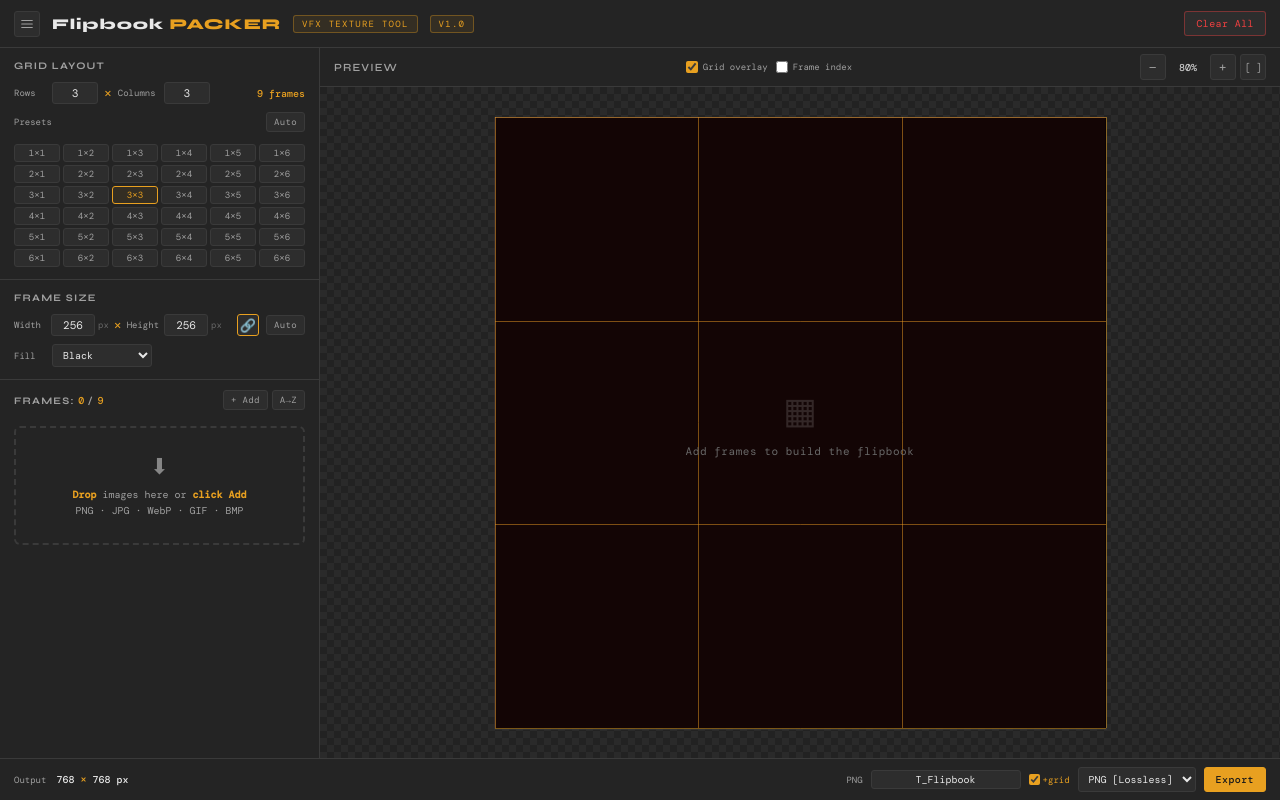
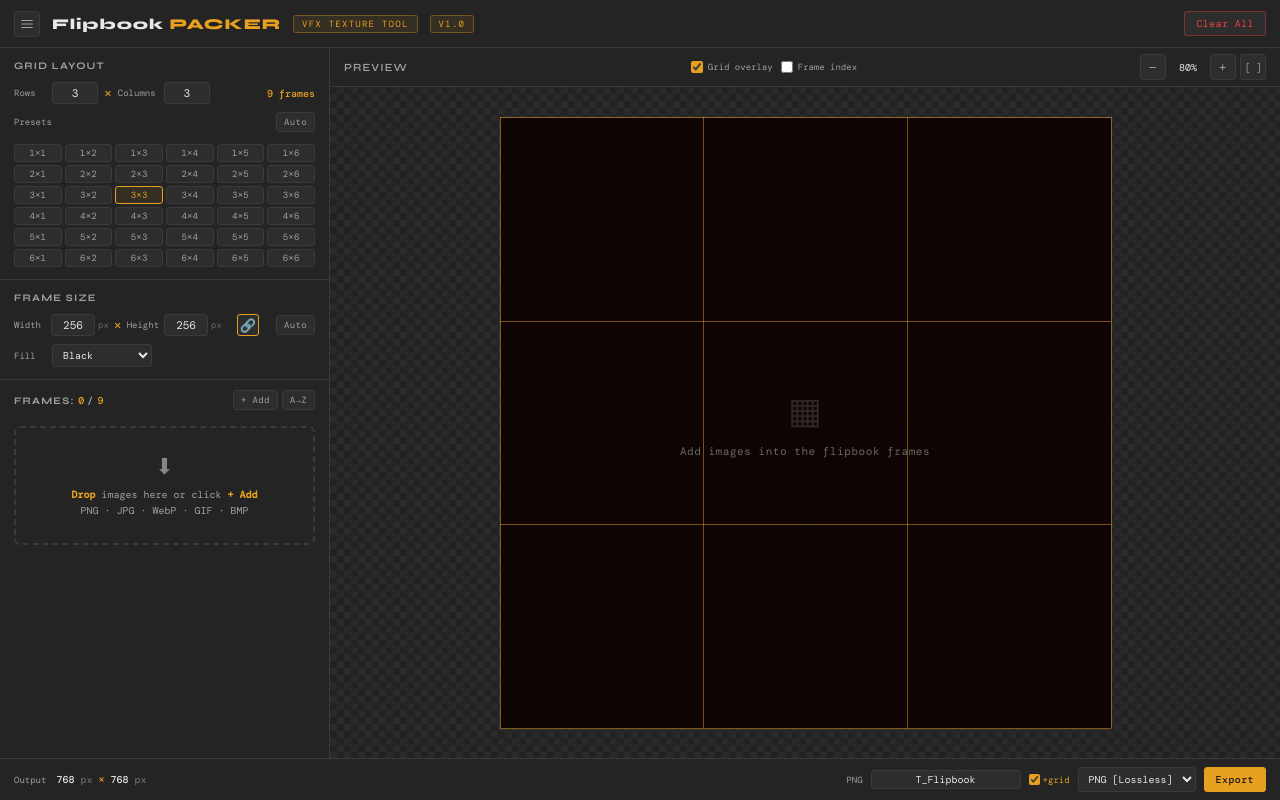
Before and after one commit to ciscovfx/ciscovfx.github.io, a plain HTML site: page tools/flipbook-packer/index.html in a window 1280 px wide. Drawn offline with nearby package versions, Linux system fonts and the light colour scheme; a web font is replaced by a local one.

Commit message:
Update flipbook packer

```diff
--- a/tools/flipbook-packer/index.html
+++ b/tools/flipbook-packer/index.html
@@ -16,7 +16,7 @@
         *,*::before,*::after{margin:0;padding:0;box-sizing:border-box}
         body{font-family:var(--font-mono);background:var(--bg);color:var(--text);height:100vh;overflow:hidden;font-size:13px}
 
-        .app{display:grid;grid-template-columns:320px 1fr;grid-template-rows:48px 1fr 42px;height:100vh}
+        .app{display:grid;grid-template-columns:330px 1fr;grid-template-rows:48px 1fr 42px;height:100vh}
         .header{grid-column:1/-1;display:flex;align-items:center;justify-content:space-between;padding:0 18px;border-bottom:1px solid var(--border);background:var(--surface)}
         .header-left{display:flex;align-items:center;gap:12px}
         .header h1{font-family:var(--font-display);font-size:15px;font-weight:800;letter-spacing:.06em}
@@ -151,7 +151,7 @@
         .footer-right{display:flex;align-items:center;gap:8px}
         .res-label{font-size:9px;color:var(--text-muted)}
         .res-badge{font-size:10px;color:var(--accent);font-weight:500;min-width:100px}
-        .res-val{color:var(--text)}.res-x{color:var(--accent)}.res-unit{color:var(--text)}
+        .res-val{color:var(--text)}.res-x{color:var(--accent)}.res-unit{color:var(--text-dim)}
         .format-select{font-family:var(--font-mono);font-size:10px;padding:4px 6px;border:1px solid var(--border);border-radius:3px;background:var(--surface-2);color:var(--text);cursor:pointer;outline:none}
         .sg-input{font-family:var(--font-mono);font-size:10px;padding:2px 4px;text-align:center;border:1px solid var(--border);border-radius:3px;background:var(--surface-2);color:var(--text);outline:none}
         .sg-input:focus{border-color:var(--accent)}
@@ -263,7 +263,7 @@
             <div class="drop-zone" id="dropZone">
                 <div class="drop-zone-icon">&#x2B07;</div>
                 <div class="drop-zone-text">
-                    <span class="drop-cta">Drop</span> images here or <span class="drop-cta">click Add</span><br>
+                    <span class="drop-cta">Drop</span> images here or click<span class="drop-cta"> + Add</span><br>
                     PNG &middot; JPG &middot; WebP &middot; GIF &middot; BMP
                 </div>
             </div>
@@ -290,7 +290,7 @@
             <canvas id="gridOverlay"></canvas>
             <div class="empty-preview" id="emptyPreview">
                 <div class="ep-icon">&#x25A6;</div>
-                <div class="ep-text">Add frames to build the flipbook</div>
+                <div class="ep-text">Add images into the flipbook frames</div>
             </div>
             <div class="pixel-info" id="pixelInfo" style="display:none">
                 <span>Frame <span id="piFrame">&mdash;</span></span>
@@ -302,7 +302,7 @@
     <div class="footer">
         <div class="footer-left">
             <span class="res-label">Output</span>
-            <span class="res-badge" id="atlasResBadge"><span class="res-val">&mdash;</span> <span class="res-x">&times;</span> <span class="res-val">&mdash;</span> <span class="res-unit">px</span></span>
+            <span class="res-badge" id="atlasResBadge"><span class="res-val">&mdash;</span><span class="res-unit"> px</span> <span class="res-x">&times;</span> <span class="res-val">&mdash;</span><span class="res-unit"> px</span></span>
         </div>
         <div class="footer-right">
             <span class="file-est" id="fileEst"></span>
@@ -347,7 +347,7 @@ const MAX_ATLAS = 12288;
 function showAtlasWarn() {
     const el = document.getElementById('atlasWarn');
     el.querySelector('.iw-text').textContent =
-        '\u26A0 Output limit ' + MAX_ATLAS + 'px per axis. Frame size capped to ' + fW + '\u00D7' + fH + ' px.';
+        '\u26A0 Output limit ' + MAX_ATLAS + 'px per axis. Frame size capped to ' + fW + '\u00D7' + fH + 'px.';
     el.classList.add('visible');
 }
 
@@ -406,9 +406,10 @@ function updateGridUI() {
     });
     document.getElementById('atlasResBadge').innerHTML =
     '<span class="res-val">' + (gCols * fW) + '</span>' +
+    '<span class="res-unit"> px</span>' +
     ' <span class="res-x">\u00D7</span> ' +
     '<span class="res-val">' + (gRows * fH) + '</span>' +
-    ' <span class="res-unit">px</span>';
+    '<span class="res-unit"> px</span>';
     checkAtlasLimit();
     updateEstimate();
     checkGridOverflow();
@@ -451,9 +452,10 @@ function updateFrameSize(from) {
     document.getElementById('fH').value = fH;
     document.getElementById('atlasResBadge').innerHTML =
     '<span class="res-val">' + (gCols * fW) + '</span>' +
+    '<span class="res-unit"> px</span>' +
     ' <span class="res-x">\u00D7</span> ' +
     '<span class="res-val">' + (gRows * fH) + '</span>' +
-    ' <span class="res-unit">px</span>';
+    '<span class="res-unit"> px</span>';
     updateEstimate();
     buildAtlas();
     requestAnimationFrame(() => zFit());
@@ -817,9 +819,10 @@ function buildAtlas() {
     updateEstimate();
     document.getElementById('atlasResBadge').innerHTML =
     '<span class="res-val">' + (gCols * fW) + '</span>' +
+    '<span class="res-unit"> px</span>' +
     ' <span class="res-x">\u00D7</span> ' +
     '<span class="res-val">' + (gRows * fH) + '</span>' +
-    ' <span class="res-unit">px</span>';
+    '<span class="res-unit"> px</span>';
 }
 
 function drawOverlay() {
@@ -856,14 +859,15 @@ function drawOverlay() {
             overlayX.lineTo(x1, y);
         }
         overlayX.stroke();
-
-        overlayX.fillStyle = 'rgba(240,64,64,0.08)';
+        if (frames.length === 0) {
+            overlayX.fillStyle = 'rgba(240,64,64,0.06)';
             const total = gCols * gRows;
             for (let i = frames.length; i < total; i++) {
                 const col = i % gCols, row = Math.floor(i / gCols);
                 const rx = panX + col * fW * zoom;
                 const ry = panY + row * fH * zoom;
                 overlayX.fillRect(rx, ry, fW * zoom, fH * zoom);
+            }
         }
     }
 
```
Lines whose indentation alone changed are shown as unchanged.
